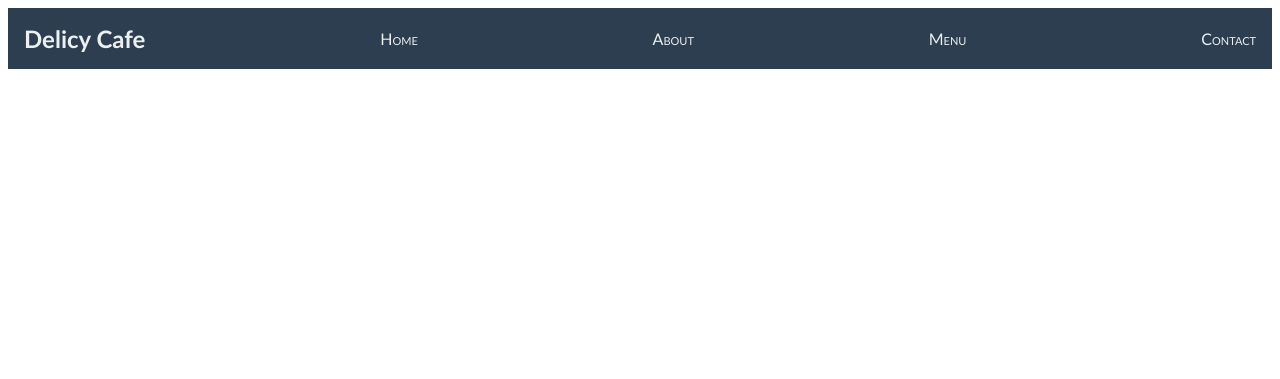
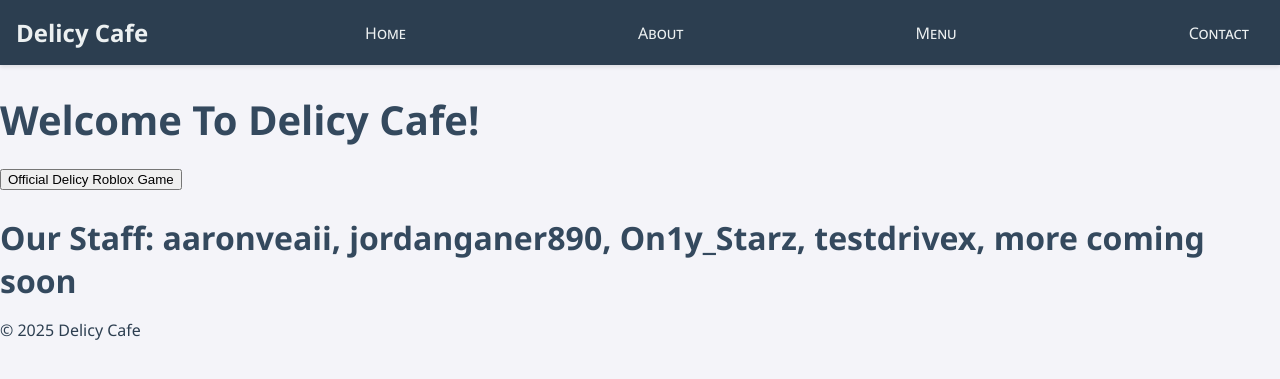
Before and after one commit to TerryTerryCyber/delicycafe.github.io, a Flask app: template flask-template/templates/index.html in a window 1280 px wide. Shown: the top 379 px of the page. Run offline with Flask 3, Linux system fonts and the light colour scheme; the template is opened without the code that fills it, so the values that code supplies are empty.

Commit message:
ok we will be releasing delicy's official website anywhere ranging from today at 6:34pm to possibly 11:45pm at night, stay tuned for the update.

```diff
--- a/flask-template/static/site.css
+++ b/flask-template/static/site.css
@@ -1,39 +1,100 @@
+body {
+    font-family: 'Segoe UI', Tahoma, Geneva, Verdana, sans-serif;
+    margin: 0;
+    padding: 0;
+    background-color: #f4f4f9;
+    color: #2c3e50;
+}
+
 .navbar {
-    background-color: #2c3e50; /* Darker shade for better contrast */
-    font-size: 1em;
-    font-family: 'Trebuchet MS', 'Lucida Sans Unicode', 'Lucida Grande', 'Lucida Sans', Arial, sans-serif;
-    color: #ecf0f1; /* Lighter color for better readability */
+    background-color: #2c3e50;
+    color: #ecf0f1;
     padding: 16px;
     display: flex;
     justify-content: space-between;
     align-items: center;
+    box-shadow: 0 2px 4px rgba(0, 0, 0, 0.1);
 }
 
 .navbar a {
     text-decoration: none;
     color: inherit;
+    margin: 0 15px;
     transition: color 0.3s ease;
 }
 
 .navbar a:hover {
-    color: #3498db; /* Add hover effect */
+    color: #3498db;
 }
 
 .navbar-brand {
-    font-size: 1.5em; /* Slightly larger for emphasis */
+    font-size: 1.5em;
     font-weight: 700;
 }
 
 .navbar-item {
     font-variant: small-caps;
-    margin-left: 30px;
 }
 
-.body-content {
-    padding: 20px; /* Increased padding for better spacing */
-    font-family: 'Segoe UI', Tahoma, Geneva, Verdana, sans-serif;
-    line-height: 1.6; /* Improved readability */
-    color: #2c3e50; /* Consistent color scheme */
+.container {
+    max-width: 1200px;
+    margin: 0 auto;
+    padding: 20px;
+}
+
+h1, h2, h3 {
+    color: #34495e;
+}
+
+h1 {
+    font-size: 2.5em;
+    margin-bottom: 20px;
+}
+
+h2 {
+    font-size: 2em;
+    margin-bottom: 15px;
+}
+
+h3 {
+    font-size: 1.5em;
+    margin-bottom: 10px;
+}
+
+p {
+    line-height: 1.6;
+    margin-bottom: 20px;
+}
+
+.featured-items {
+    display: flex;
+    justify-content: space-around;
+    flex-wrap: wrap;
+    margin-top: 40px;
+}
+
+.item {
+    background-color: #ecf0f1;
+    border-radius: 8px;
+    box-shadow: 0 2px 4px rgba(0, 0, 0, 0.1);
+    margin: 20px;
+    padding: 20px;
+    text-align: center;
+    width: 300px;
+}
+
+.item img {
+    max-width: 100%;
+    border-radius: 8px;
+    margin-bottom: 15px;
+}
+
+.about-us {
+    background-color: #ecf0f1;
+    border-radius: 8px;
+    box-shadow: 0 2px 4px rgba(0, 0, 0, 0.1);
+    margin-top: 40px;
+    padding: 20px;
 }
 
 @media (max-width: 768px) {
@@ -46,4 +107,13 @@
         margin-left: 0;
         margin-top: 10px;
     }
+
+    .featured-items {
+        flex-direction: column;
+        align-items: center;
+    }
+
+    .item {
+        width: 90%;
+    }
 }
--- a/flask-template/templates/index.html
+++ b/flask-template/templates/index.html
@@ -14,12 +14,16 @@
         <div class="navbar-item"><a href="menu.html">Menu</a></div>
         <div class="navbar-item"><a href="{{ url_for('contact') }}">Contact</a></div>
     </nav>
-
+    <h1>Welcome To Delicy Cafe!</h1>
+    <button onclick="window.location.href='https://www.roblox.com/games/18253979352/PETS-Work-at-Delicy-Cafe'">Official Delicy Roblox Game</button>
     <div class="body-content">
+        <h2>Our Staff: aaronveaii, jordanganer890, On1y_Starz, testdrivex, more coming soon</h2>
         {% block content %}
         {% endblock %}
     </div>
-
+    <footer class="footer">
+        <p>&copy; 2025 Delicy Cafe</p>
+    </footer>
     <script src="{{ url_for('static', filename='site.js') }}"></script>
 </body>
 </html>
```
